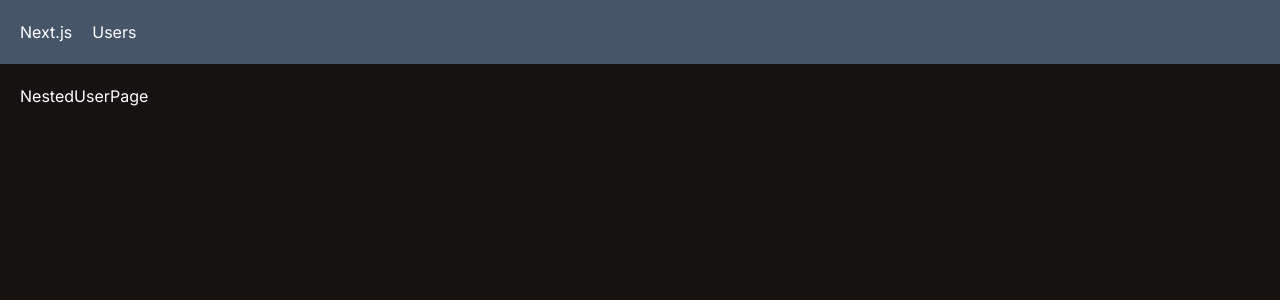
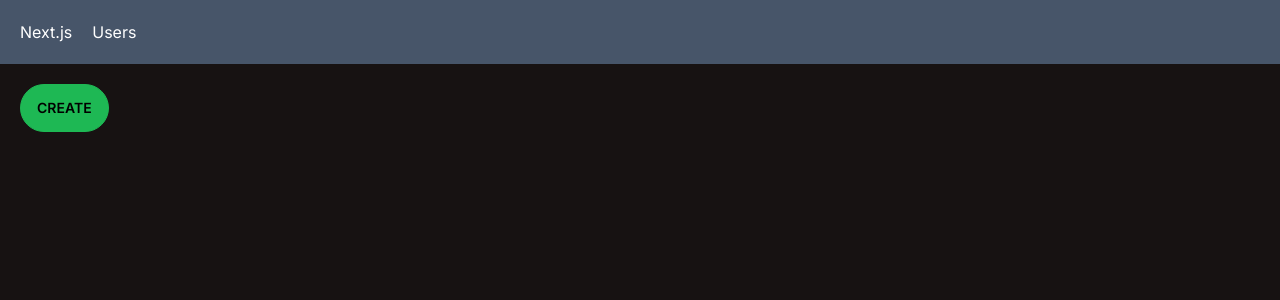
Before and after one commit to ramiyoukhana7/nextjs-fundementals, a Next.js app: page /users/new in a window 1280 px wide. Shown: the top 300 px of the page. Built offline with nearby package versions, Linux system fonts and the light colour scheme.

Commit message:
Programmatic navigation

```diff
--- a/src/app/users/new/page.tsx
+++ b/src/app/users/new/page.tsx
@@ -1,7 +1,15 @@
+"use client";
+import { useRouter } from "next/navigation";
 import React from "react";
 
-const NestedUserPage = () => {
-  return <div>NestedUserPage</div>;
+const NewUserPage = () => {
+  const router = useRouter();
+
+  return (
+    <button className="btn btn-primary" onClick={() => router.push("/users")}>
+      Create
+    </button>
+  );
 };
 
-export default NestedUserPage;
+export default NewUserPage;
--- a/src/app/users/page.tsx
+++ b/src/app/users/page.tsx
@@ -1,5 +1,6 @@
 import React from "react";
 import UserTable from "./UserTable";
+import Link from "next/link";
 
 interface Props {
   searchParams: { sortOrder: string };
@@ -9,6 +10,9 @@
   return (
     <>
       <h1>Users</h1>
+      <Link href="/users/new" className="btn">
+        New User
+      </Link>
       <UserTable sortOrder={sortOrder} />
     </>
   );
```
